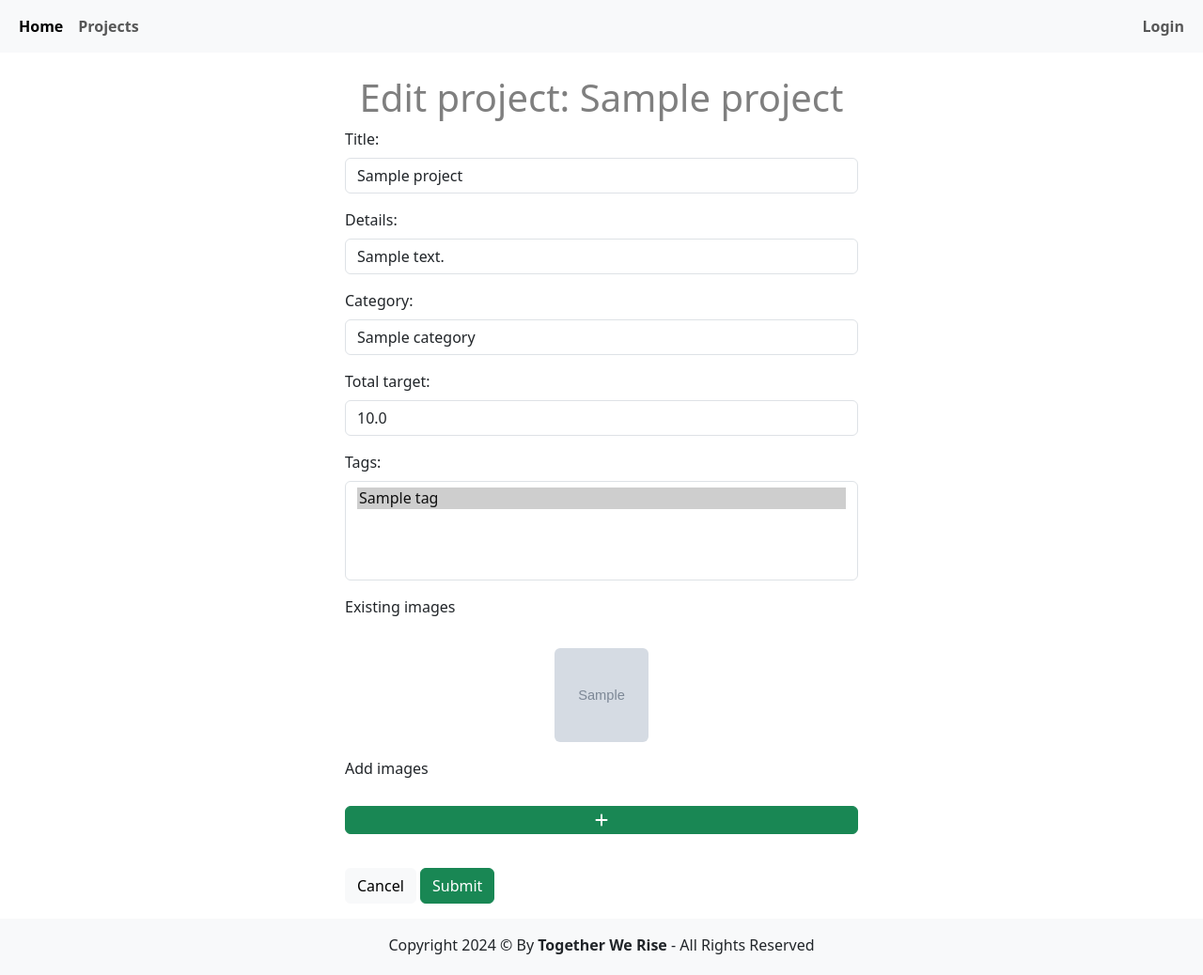
After one commit to Refaat07/Django-Crowdfunding, a Django app: page /projects/1/edit in a window 1280 px wide. The commit adds this page. Shown: the whole page at 94% size. Run offline with Django 5.2, Linux system fonts and the light colour scheme; a user stored in the database is signed in; tables that the repository leaves empty hold one stand-in row (values such as "Sample post"); grey boxes marked "Sample" are stand-in pictures; some libraries are stand-ins or nearby versions.

Commit message:
Update project models and forms

```diff
--- a/crowd_funding/urls.py
+++ b/crowd_funding/urls.py
@@ -18,11 +18,12 @@ from django.conf import settings
 from django.contrib import admin
 from django.urls import path, include
 from django.conf.urls.static import static
-
+from projects.views import entry_point
 from users.views import profile
 
 urlpatterns = [
-    path('', include('projects.urls')),
+    path('', entry_point, name='entry_point'),
+    path('projects/', include('projects.urls')),
     path('admin/', admin.site.urls),
     path('users/', include('users.urls')),
 ] + static(settings.MEDIA_URL, document_root=settings.MEDIA_ROOT)
--- /dev/null
+++ b/projects/forms.py
@@ -0,0 +1,78 @@
+
+from django import forms
+from projects.models import Project,Category,Tag,User,Picture
+
+class CreateProjectModelForm(forms.ModelForm):
+    class Meta:
+        model= Project
+        fields = ['title', 'details', 'category', 'total_target', 'tags']
+
+    # Override the save method to handle associated tags, category, and pictures
+    def save(self, commit=True,creator=None):
+        project = super().save(commit=False)
+
+        project.creator = creator
+
+        # Save associated category
+        category = self.cleaned_data.get('category')
+        project.category = category
+
+        # Save associated tags
+        tags = self.cleaned_data.get('tags')
+        project.save()
+
+        for tag in tags:
+            project.tags.add(tag)
+
+        # Save associated images
+        for picture in self.files.getlist('pictures'):
+            project_picture = Picture.objects.create(path=picture)
+            project.pictures.add(project_picture)
+
+        if commit:
+            project.save()
+
+        return project
+
+
+class EditProjectModelForm(forms.ModelForm):
+    class Meta:
+        model= Project
+        # fields = '__all__'
+        fields = ['title', 'details', 'category', 'total_target', 'tags']
+
+    # Override the save method to handle associated tags, category, and pictures
+    def save(self, commit=True):
+        project = super().save(commit=False)
+
+        project.creator = self.instance.creator
+
+        # Save associated category
+        category = self.cleaned_data.get('category')
+        project.category = category
+
+        # Retrieve tags from the instance
+        instance_tags = self.instance.tags.all()  # Assuming 'tags' is a ManyToManyField
+
+
+        new_tags = self.cleaned_data.get('tags')
+
+        # Remove tags that are associated with the instance but not in the form submission
+        for tag in instance_tags:
+            if tag not in new_tags:
+                project.tags.remove(tag)
+
+        # Add new tags from the form submission
+        for tag in new_tags:
+            if tag not in instance_tags:
+                project.tags.add(tag)
+
+        # Save associated images
+        for picture in self.files.getlist('pictures'):
+            project_picture = Picture.objects.create(path=picture)
+            project.pictures.add(project_picture)
+
+        if commit:
+            project.save()
+
+        return project
--- a/projects/static/projects/js/script.js
+++ b/projects/static/projects/js/script.js
@@ -1,34 +1,75 @@
-spans = document.querySelectorAll('span');
+spans = document.querySelectorAll("span");
 for (var j = 0; j < spans.length; j++) {
-    spans[j].classList.add('d-block');
+  spans[j].classList.add("d-block");
 }
 
-
-labels = document.querySelectorAll('label');
+labels = document.querySelectorAll("label");
 
 for (var i = 0; i < labels.length; i++) {
-    labels[i].classList.add('form-label');
+  labels[i].classList.add("form-label");
 }
 
-inputs = document.querySelectorAll('input');
+inputs = document.querySelectorAll("input");
 for (var i = 0; i < inputs.length; i++) {
-    inputs[i].classList.add('form-control');
+  inputs[i].classList.add("form-control");
 }
-select= document.querySelector('select')
+select = document.querySelector("select");
 
-select.classList.add('form-control')
+select.classList.add("form-control");
 
-divs = document.getElementsByClassName("form_element")
-for (var d =0; d < divs.length; d++){
-    divs[d].classList.add('mb-3')
+divs = document.getElementsByClassName("form_element");
+for (var d = 0; d < divs.length; d++) {
+  divs[d].classList.add("mb-3");
 }
 
-checkboxex=document.querySelectorAll('input[type="checkbox"]')
-for (var d =0; d < checkboxex.length; d++){
-    checkboxex[d].classList.remove('form-control')
+checkboxex = document.querySelectorAll('input[type="checkbox"]');
+for (var d = 0; d < checkboxex.length; d++) {
+  checkboxex[d].classList.remove("form-control");
 }
 
-errors = document.getElementsByClassName('errorlist')
-for (var m=0 ; m < errors.length; m ++){
-    divs[m].style = 'color:red; font-weight: bold';
+errors = document.getElementsByClassName("errorlist");
+for (var m = 0; m < errors.length; m++) {
+  divs[m].style = "color:red; font-weight: bold";
 }
+
+var selectsMultiple = document.querySelectorAll("select[multiple]");
+for (var i = 0; i < selectsMultiple.length; i++) {
+  selectsMultiple[i].classList.add("form-control");
+}
+
+function addInput() {
+  var imagesInput = document.getElementById("imagesInput");
+  // Create a new container div
+  var div = document.createElement("div");
+  div.classList.add("d-flex", "gap-2");
+
+  // Create a new input element
+  var newInput = document.createElement("input");
+  newInput.className = "form-control";
+  newInput.type = "file";
+  newInput.accept = "image/*";
+  newInput.name = "pictures";
+  newInput.required = true;
+
+  // Create delete button
+  var delButton = document.createElement("button");
+  delButton.type = "button";
+  delButton.classList.add("btn", "btn-xs", "btn-danger");
+  delButton.onclick = () => {
+    div.remove();
+  };
+
+  // create span for trash image
+  var trashSpan = document.createElement("span");
+  trashSpan.classList.add("fa-solid", "fa-trash-can");
+
+  // Append span to the del button
+  delButton.appendChild(trashSpan);
+
+  // Append del button to the div
+  div.appendChild(newInput);
+  div.appendChild(delButton);
+
+  // Append the new input element to the imagesInput div
+  imagesInput.appendChild(div);
+}
--- /dev/null
+++ b/projects/templates/projects/forms/edit.html
@@ -0,0 +1,45 @@
+{% extends 'layouts/base.html' %} {% load static %} {% block 'content' %}
+<div class="container">
+  <div class="row justify-content-center">
+    <div class="col-md-6">
+      <h1 class="text-center text-black-50 mt-4">
+        Edit project: {{form.instance.title}}
+      </h1>
+      <form
+        method="post"
+        enctype="multipart/form-data"
+        class="d-flex flex-column gap-3"
+      >
+        {% csrf_token %} {{form}}
+        <div>
+          <p>Existing images</p>
+        </div>
+        <div class="d-flex justify-content-center align-items-center gap-2">
+          {% for image in form.instance.pictures.all %}
+          <img
+            src="{{image}}"
+            width="100"
+            height="100"
+            class="rounded"
+            alt="{{image}}"
+          />
+          {% endfor %}
+        </div>
+        <div class="d-flex flex-column  gap-2" id="imagesInput">
+          <label for="formFile" class="form-label">Add images</label>
+        </div>
+        <button type="button" class="btn btn-success my-1" onclick="addInput()">
+          <span class="fa-solid fa-plus"></span>
+        </button>
+        <div>
+          <a class="btn btn-xs btn-light" href="{% url 'project.index' %}">
+            Cancel
+          </a>
+          <button type="submit" class="btn btn-success my-3">Submit</button>
+        </div>
+      </form>
+    </div>
+  </div>
+</div>
+<script src="{% static 'projects/js/script.js' %}"></script>
+{% endblock %}
--- a/projects/urls.py
+++ b/projects/urls.py
@@ -1,7 +1,10 @@
 from django.urls import path , include
-
-from projects.views import entry_point
+from projects.views import index,create,show,edit,delete
 
 urlpatterns = [
-    path('', entry_point, name='entry_point'),
+    path('', index, name='project.index'),
+    path('create', create, name='project.create'),
+    path('<int:id>', show, name='project.show'),
+    path('<int:id>/edit', edit, name='project.edit'),
+    path('<int:id>/delete', delete, name='project.delete'),
 ]
--- a/projects/views.py
+++ b/projects/views.py
@@ -1,9 +1,50 @@
 from django.contrib.auth.decorators import login_required
 from django.shortcuts import render, redirect
 from django.urls import reverse
+from projects.models import Project,Picture,User,Category,Tag
+from projects.forms import CreateProjectModelForm,EditProjectModelForm
 
-
-# Create your views here.
 
 def entry_point(request):
     return render(request, 'projects/entry_point.html')
+
+def index(request):
+    projects = Project.objects.all()
+    return render(request,'projects/index.html',context={"projects":projects})
+
+def show(request,id):
+    project = Project.objects.get(id=id)
+    return render(request, 'projects/show.html', context= {"project":project})
+
+@login_required(login_url='/users/login')
+def create(request):
+    form = CreateProjectModelForm()
+    if request.method == 'POST':
+        form = CreateProjectModelForm(request.POST, request.FILES)
+        if form.is_valid():
+            form.save(commit=False,creator=request.user)
+            return redirect('project.index')
+    return render(request, 'projects/forms/create.html',context={"form":form})
+
+@login_required(login_url='/users/login')
+def edit(request, id):
+    project = Project.objects.get(id=id)
+    form = EditProjectModelForm(instance=project)
+    if project.creator.id == request.user.id:
+        if request.method == 'POST':
+            form = EditProjectModelForm(request.POST, request.FILES, instance=project)
+            if form.is_valid():
+                form.save(commit=False)
+                return redirect("project.index")
+        return render(request, 'projects/forms/edit.html',context={"form":form})
+    return redirect("project.index")
+
+
+@login_required(login_url='/users/login')
+def delete(request,id):
+    project = Project.objects.get(id=id)
+    if project.creator.id == request.user.id:
+        if project.delete():
+            return redirect("project.index")
+        return redirect("project.index")
+    return redirect("project.index")
--- a/templates/layouts/base.html
+++ b/templates/layouts/base.html
@@ -9,6 +9,7 @@
       integrity="sha384-QWTKZyjpPEjISv5WaRU9OFeRpok6YctnYmDr5pNlyT2bRjXh0JMhjY6hW+ALEwIH"
       crossorigin="anonymous"
     />
+    <script src="https://kit.fontawesome.com/06c29a99a6.js" crossorigin="anonymous"></script>
   </head>
   <body>
     <nav class="navbar navbar-expand-lg bg-body-tertiary">
@@ -30,7 +31,10 @@
         >
           <ul class="navbar-nav me-auto mb-2 mb-lg-0">
             <li class="nav-item">
-              <a class="nav-link fw-bold active" aria-current="page">Home</a>
+              <a href="{% url 'entry_point' %}" class="nav-link fw-bold active" aria-current="page">Home</a>
+            </li>
+            <li class="nav-item">
+              <a href="{% url 'project.index' %}" class="nav-link fw-bold">Projects</a>
             </li>
           </ul>
           <ul class="navbar-nav mb-2 mb-lg-0">
```
Also changed, not shown: projects/models.py (+24 -7 lines), projects/templates/projects/forms/create.html (added, +37 -0 lines), projects/templates/projects/index.html (added, +44 -0 lines), projects/templates/projects/show.html (added, +29 -0 lines), projects/migrations/0001_initial.py, projects/migrations/0002_alter_picture_path.py (deleted).
